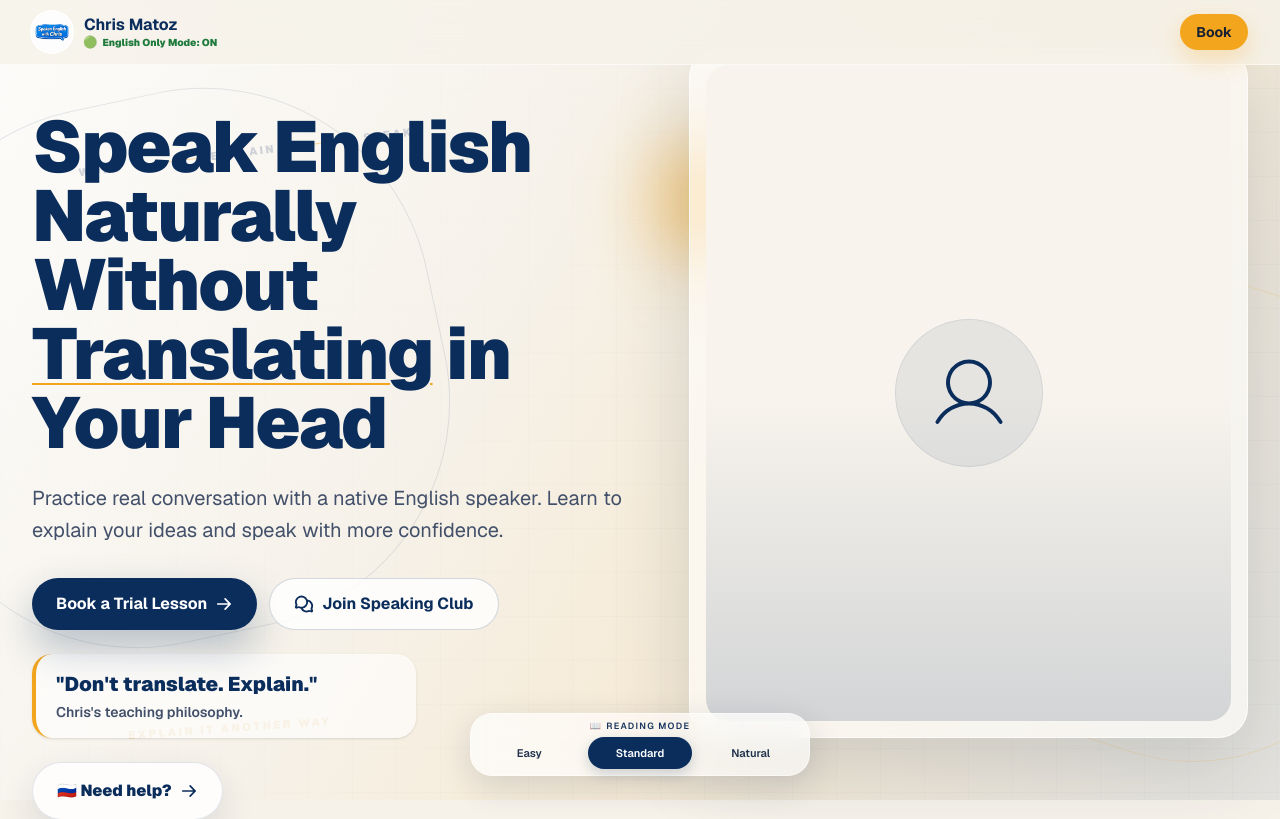
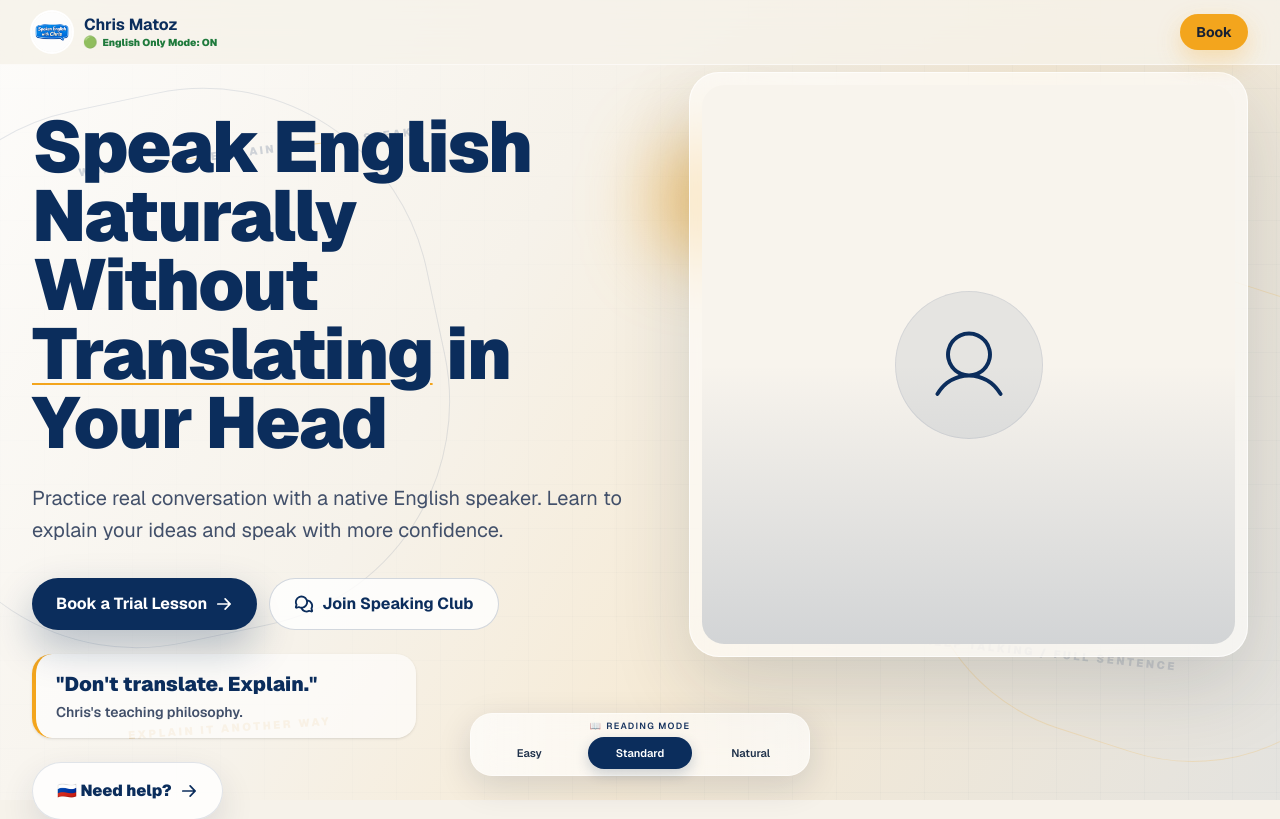
Before and after one commit to Petrbrok/chris, a Next.js app: page / in a window 1280 px wide. Shown: the top 819 px of the page. Built offline with nearby package versions, Linux system fonts and the light colour scheme.

Commit message:
Tighten hero media sizing

```diff
--- a/src/app/page.tsx
+++ b/src/app/page.tsx
@@ -493,8 +493,8 @@ function ReadingModeBar({
 
 function HeroMedia({ videoSrc }: { videoSrc?: string }) {
   return (
-    <div className="relative overflow-hidden rounded-[30px] border border-white/70 bg-white/58 p-4 shadow-[0_28px_80px_rgba(27,43,71,0.16)] backdrop-blur-xl lg:-mt-16">
-      <div className="relative aspect-[4/5] overflow-hidden rounded-[22px] bg-[#f8f4ed]">
+    <div className="relative overflow-hidden rounded-[30px] border border-white/70 bg-white/58 p-3 shadow-[0_28px_80px_rgba(27,43,71,0.16)] backdrop-blur-xl lg:-mt-10 lg:ml-auto lg:max-w-[560px]">
+      <div className="relative aspect-[4/4.2] overflow-hidden rounded-[22px] bg-[#f8f4ed]">
         {videoSrc ? (
           <video
             className="h-full w-full object-cover"
```
